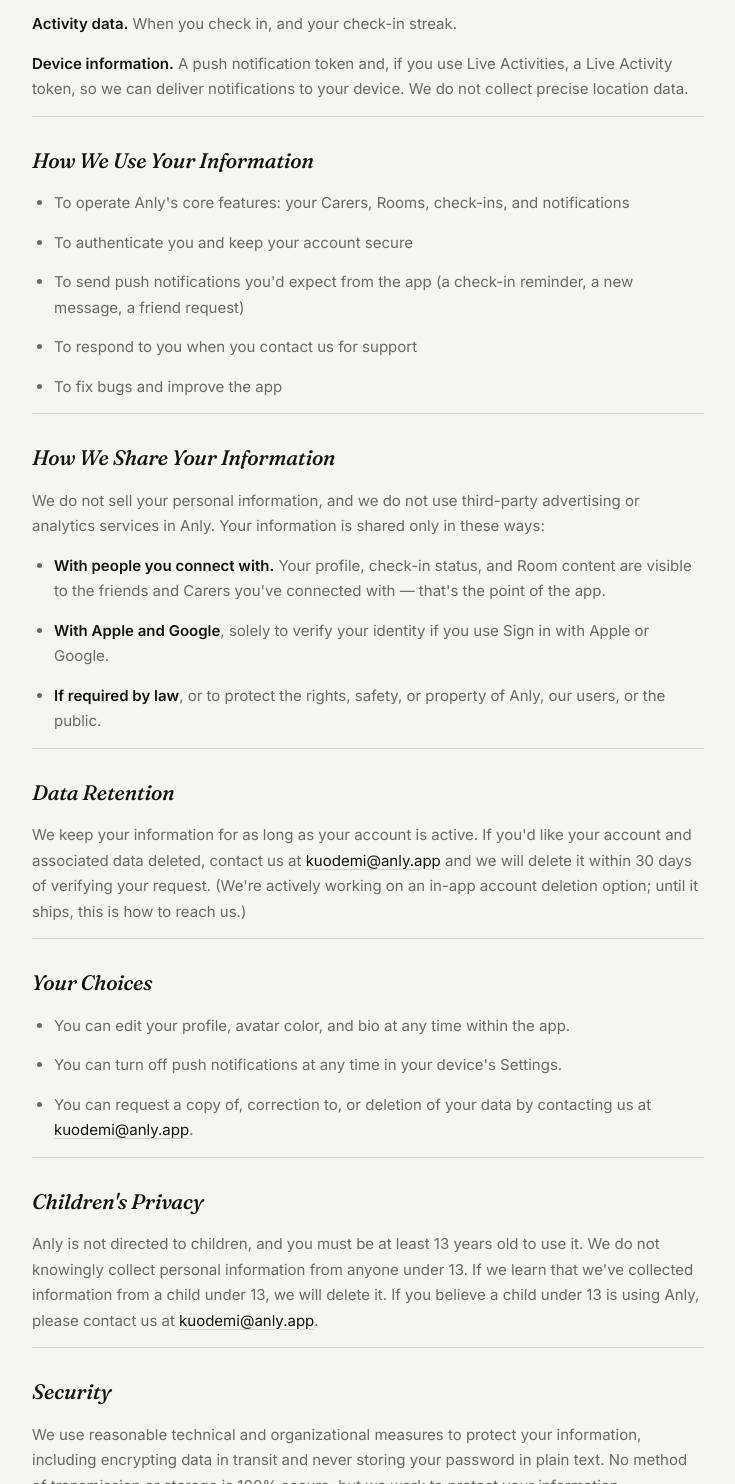
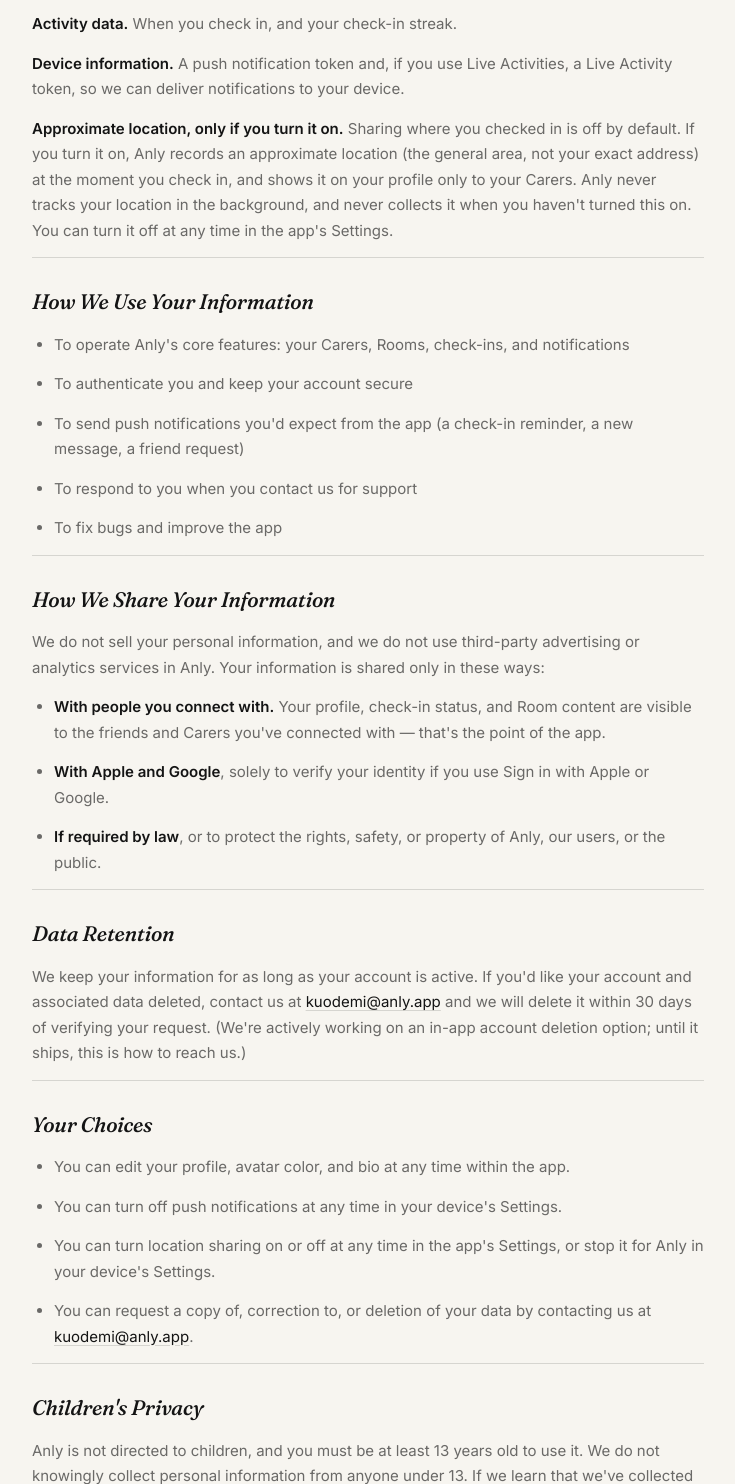
Before and after one commit to kuodemi4025/anly-website, a plain HTML site: page privacy.html in a window 1280 px wide. Shown: the part 917-2401 px from the top of the page, without its empty margins (272-1007 px from the left). Drawn offline with Linux system fonts and the light colour scheme.

Commit message:
Privacy policy: approximate check-in location, opt-in, Carers only
Co-Authored-By: Claude Opus 5.5 <noreply@anthropic.com>

```diff
--- a/privacy.html
+++ b/privacy.html
@@ -49,7 +49,9 @@
 
       <p><strong>Activity data.</strong> When you check in, and your check-in streak.</p>
 
-      <p><strong>Device information.</strong> A push notification token and, if you use Live Activities, a Live Activity token, so we can deliver notifications to your device. We do not collect precise location data.</p>
+      <p><strong>Device information.</strong> A push notification token and, if you use Live Activities, a Live Activity token, so we can deliver notifications to your device.</p>
+
+      <p><strong>Approximate location, only if you turn it on.</strong> Sharing where you checked in is off by default. If you turn it on, Anly records an approximate location (the general area, not your exact address) at the moment you check in, and shows it on your profile only to your Carers. Anly never tracks your location in the background, and never collects it when you haven't turned this on. You can turn it off at any time in the app's Settings.</p>
 
       <h2>How We Use Your Information</h2>
       <ul>
@@ -75,6 +77,7 @@
       <ul>
         <li>You can edit your profile, avatar color, and bio at any time within the app.</li>
         <li>You can turn off push notifications at any time in your device's Settings.</li>
+        <li>You can turn location sharing on or off at any time in the app's Settings, or stop it for Anly in your device's Settings.</li>
         <li>You can request a copy of, correction to, or deletion of your data by contacting us at <a href="mailto:kuodemi@anly.app">kuodemi@anly.app</a>.</li>
       </ul>
 
```
